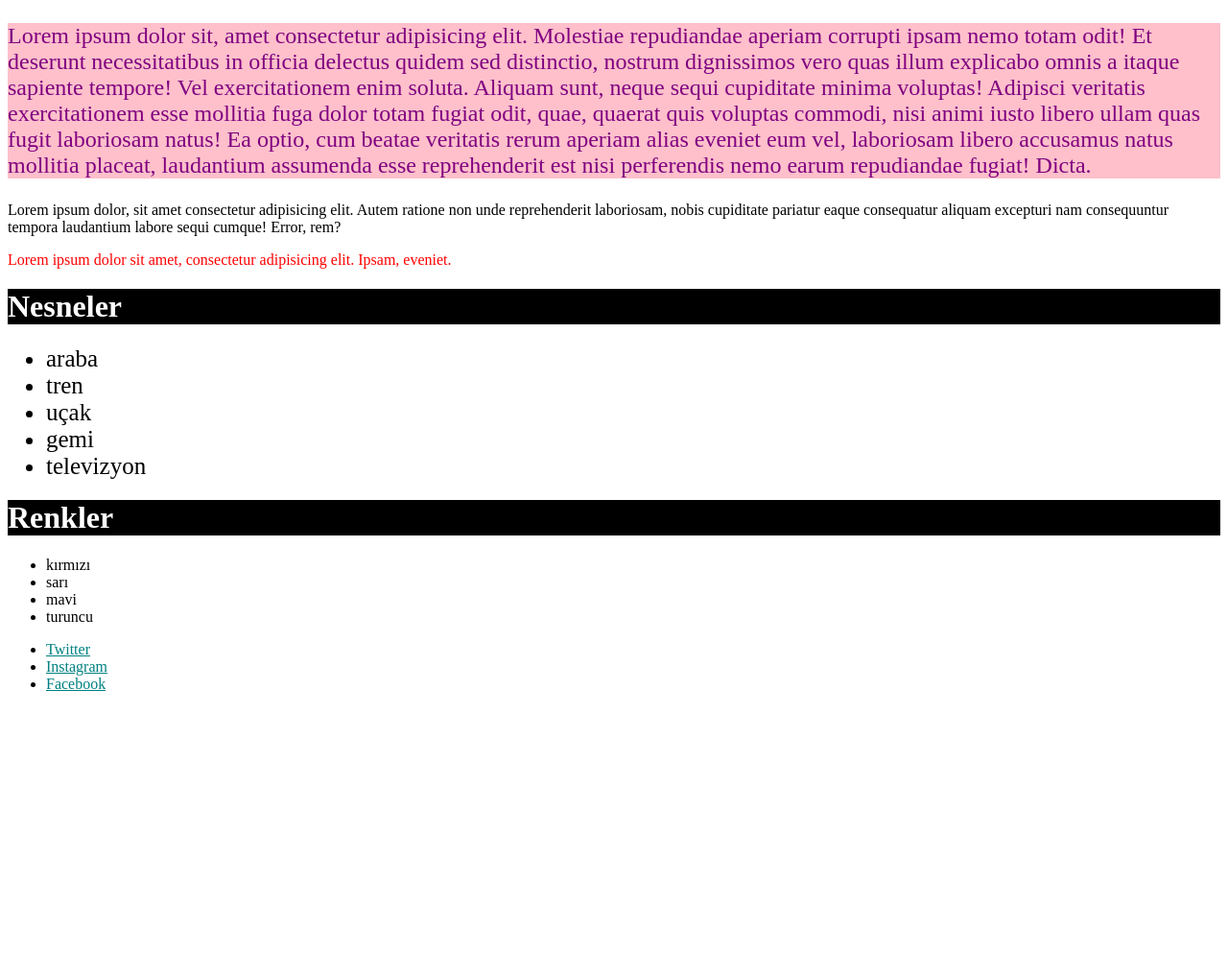
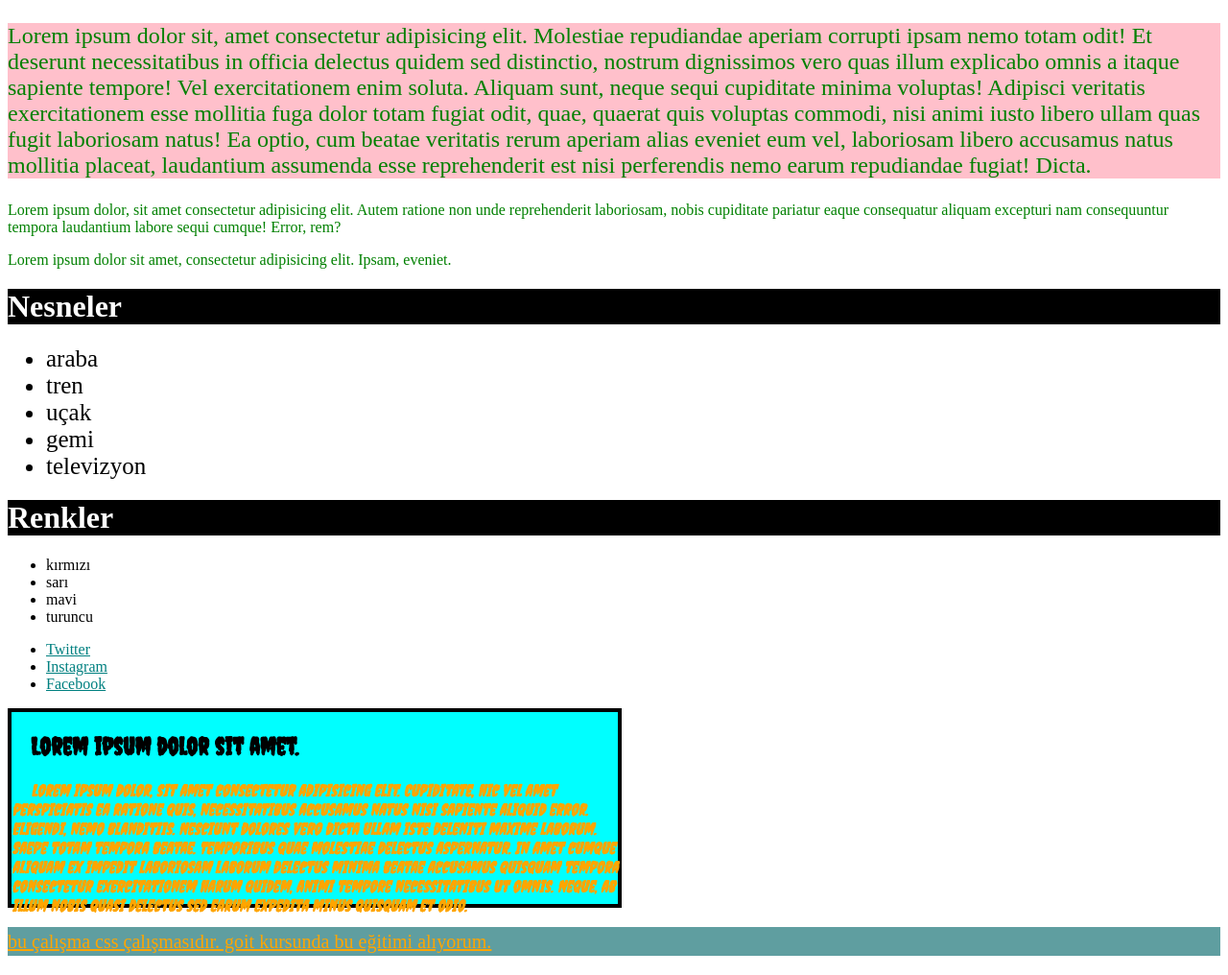
Before and after one commit to nilbay99/CSS, a plain HTML site: page index.html in a window 1280 px wide. Shown: the whole page at 96% size. Before the commit the page ends 800 px from the top, so only its background shows below. Drawn offline with Linux system fonts and the light colour scheme.

Commit message:
css vol:2 ders ortası

```diff
--- a/index.html
+++ b/index.html
@@ -8,6 +8,10 @@
     <!-- external CSS örneği -->
     <link rel="stylesheet" href="./styles/style.css">
     <!-- ------------------- -->
+
+    <link rel="preconnect" href="https://fonts.googleapis.com">
+    <link rel="preconnect" href="https://fonts.gstatic.com" crossorigin>
+    <link href="https://fonts.googleapis.com/css2?family=Creepster&display=swap" rel="stylesheet">
 
     <!-- internal CSS örneği
     <style>
@@ -60,6 +64,16 @@
         <li><a class="link" href="https://facebook.com">Facebook</a></li>
     </ul>
 
+    <section class="kutucuk">
+        <h1>Lorem ipsum dolor sit amet.  </h1>
+        <p class="pelementi" id="pidsi" style="color: black">
+            Lorem ipsum dolor, sit amet consectetur adipisicing elit. Cupiditate, hic vel amet perspiciatis ea ratione quis, necessitatibus accusamus natus nisi sapiente aliquid error. Eligendi, nemo blanditiis. Nesciunt dolores vero dicta ullam iste deleniti maxime laborum. Saepe totam tempora beatae. Temporibus quae molestiae delectus aspernatur. In amet cumque aliquam ex impedit laboriosam laborum delectus minima beatae accusamus quisquam tempora consectetur exercitationem harum quidem, animi tempore necessitatibus ut omnis. Neque, ab illum nobis quasi delectus sed earum expedita minus quisquam et odio.
+        </p>
+    </section>
+
+    <section>
+        <p class="goit-css">Bu çalışma CSS çalışmasıdır. GOIT kursunda bu eğitimi alıyorum.</p>
+    </section>
 
 </body>
 </html>
--- a/styles/style.css
+++ b/styles/style.css
@@ -43,3 +43,43 @@ div #arac li {
 .social-links .link:focus {
   color: blue;
 }
+
+p {
+  color: green;
+}
+
+section > p {
+  color: orange !important;
+}
+
+.pelementi {
+  color: red;
+}
+
+#pidsi {
+  color: blueviolet;
+}
+
+.kutucuk {
+  background-color: aqua;
+  width: 50%;
+  height: 200px;
+  border: 4px solid black;
+  font-family: "Creepster", serif;
+  font-size: 17px;
+  text-align: left;
+  text-indent: 20px;
+}
+
+.kutucuk p {
+  font-weight: 900;
+  font-style: italic;
+}
+
+.goit-css {
+  text-decoration: underline;
+  text-transform: lowercase;
+  background-color: cadetblue;
+  line-height: 30px;
+  font-size: 20px;
+}
```
